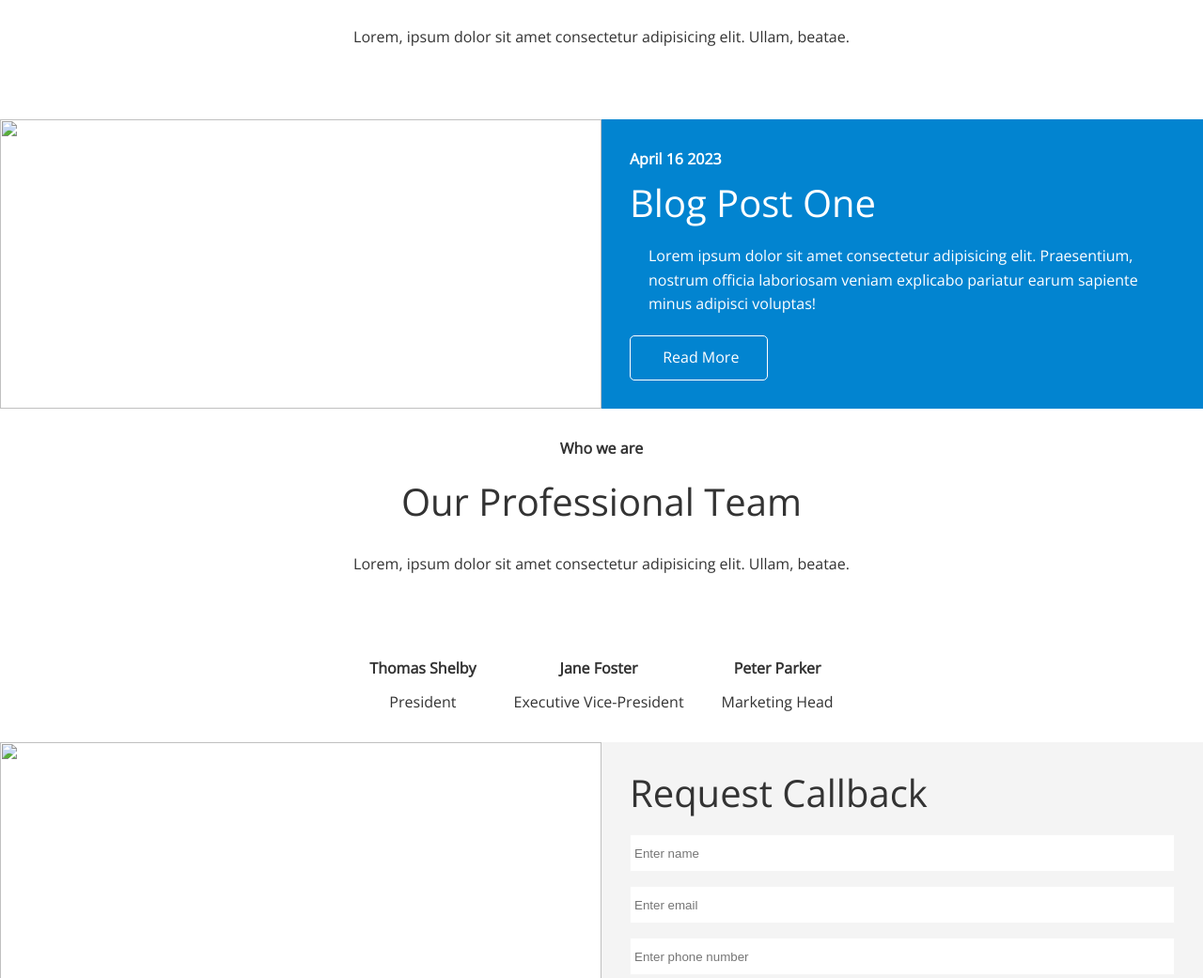
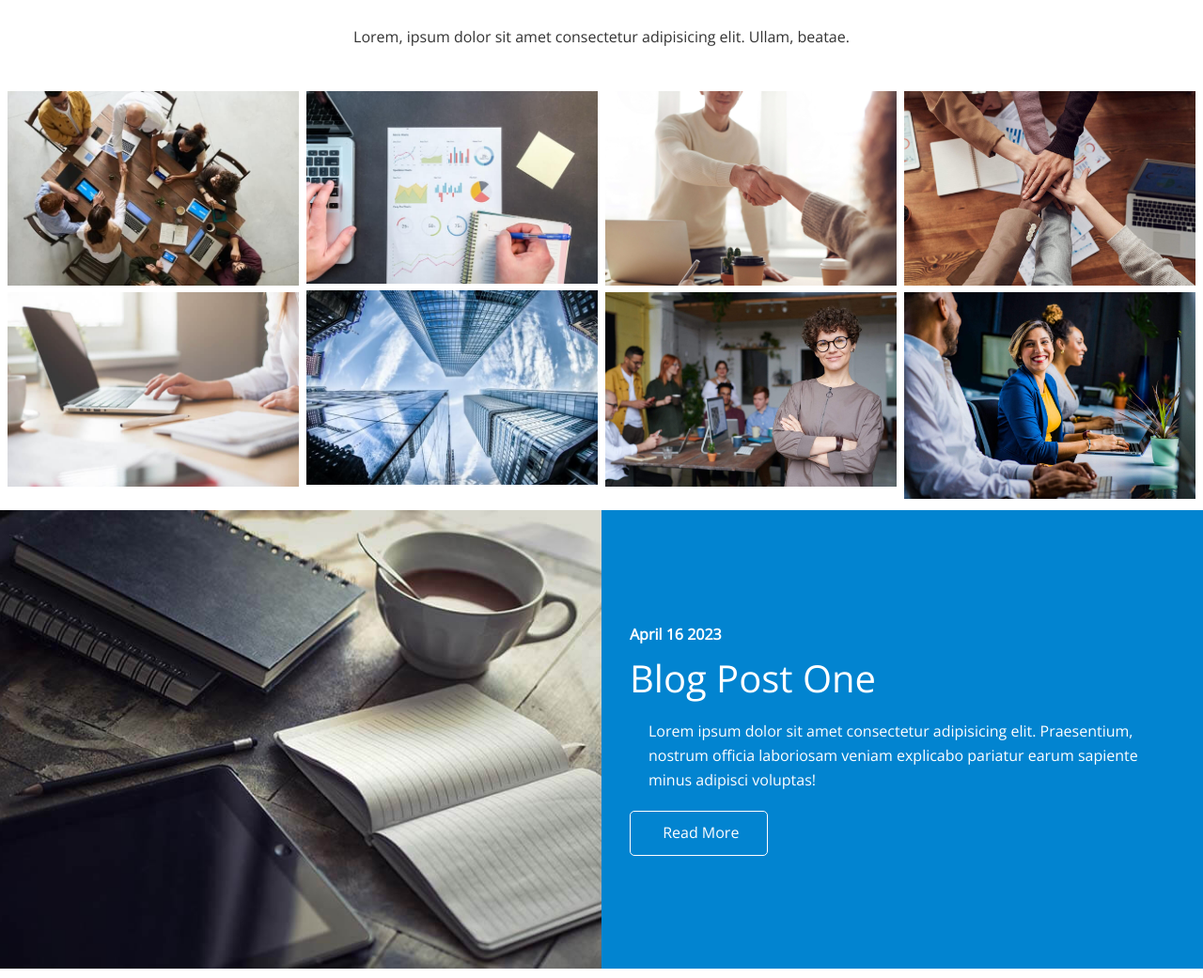
Before and after one commit to Tattwik/FinanceX, a plain HTML site: page index.html in a window 1280 px wide. Shown: the part 1645-2686 px from the top of the page at 94% size. Drawn offline with nearby package versions, Linux system fonts and the light colour scheme; some packages are replaced by stand-ins of ours; a script that the page names is missing; some icons are missing; files whose address does not match are found by name.

Commit message:
Home page of the website

```diff
--- a/index.html
+++ b/index.html
@@ -92,40 +92,40 @@
           </header>
           <div class="row">
               <div class="column">
-                <a href="image_resources/cases/cases1.jpg" data-lightbox = "cases"
+                <a href="cases1.jpg" data-lightbox = "cases"
                 data-title="title-1">
-                <img src="image_resources/cases/cases1.jpg" alt=""></a>
+                <img src="cases1.jpg" alt=""></a>
 
-                <a href="image_resources/cases/cases2.jpg" data-lightbox = "cases"
+                <a href="cases2.jpg" data-lightbox = "cases"
                 data-title="title-2">
-                <img src="image_resources/cases/cases2.jpg" alt=""></a>
+                <img src="cases2.jpg" alt=""></a>
               </div>
               <div class="column">
-                <a href="image_resources/cases/cases3.jpg" data-lightbox = "cases"
+                <a href="cases3.jpg" data-lightbox = "cases"
                 data-title="title-3">
-                <img src="image_resources/cases/cases3.jpg" alt=""></a>
+                <img src="cases3.jpg" alt=""></a>
 
-                <a href="image_resources/cases/cases4.jpg" data-lightbox = "cases"
+                <a href="cases4.jpg" data-lightbox = "cases"
                 data-title="title-4">
-                <img src="image_resources/cases/cases4.jpg" alt=""></a>
+                <img src="cases4.jpg" alt=""></a>
               </div>
               <div class="column">
-                <a href="image_resources/cases/cases5.jpg" data-lightbox = "cases"
+                <a href="cases5.jpg" data-lightbox = "cases"
                 data-title="title-5">
-                <img src="image_resources/cases/cases5.jpg" alt=""></a>
+                <img src="cases5.jpg" alt=""></a>
 
-                <a href="image_resources/cases/cases6.jpg" data-lightbox = "cases"
+                <a href="cases6.jpg" data-lightbox = "cases"
                 data-title="title-6">
-                <img src="image_resources/cases/cases6.jpg" alt=""></a>
+                <img src="cases6.jpg" alt=""></a>
               </div>
               <div class="column">
-                <a href="image_resources/cases/cases7.jpg" data-lightbox = "cases"
+                <a href="cases7.jpg" data-lightbox = "cases"
                 data-title="title-7">
-                <img src="image_resources/cases/cases7.jpg" alt=""></a>
+                <img src="cases7.jpg" alt=""></a>
 
-                <a href="image_resources/cases/cases8.jpg" data-lightbox = "cases"
+                <a href="cases8.jpg" data-lightbox = "cases"
                 data-title="title-8">
-                <img src="image_resources/cases/cases8.jpg" alt=""></a>
+                <img src="cases8.jpg" alt=""></a>
               </div>
 
           </div>
@@ -136,7 +136,7 @@
         <div class="row">
            <div class="column">
               <div class="column-1">
-                  <img src="image_resources/home/blog.jpg" alt="">
+                  <img src="blog.jpg" alt="">
               </div>
            </div>
            <div class="column">
@@ -162,17 +162,17 @@
       </header>
       <div class="flex-items">
         <div>
-          <img src="image_resources/team/person1.jpg" alt="">
+          <img src="person1.jpg" alt="">
           <h4>Thomas Shelby</h4>
           <p>President</p>
         </div>
         <div>
-          <img src="image_resources/team/person2.jpg" alt="">
+          <img src="person2.jpg" alt="">
           <h4>Jane Foster</h4>
           <p>Executive Vice-President</p>
         </div>
         <div>
-          <img src="image_resources/team/person3.jpg" alt="">
+          <img src="person3.jpg" alt="">
           <h4>Peter Parker</h4>
           <p>Marketing Head</p>
         </div>
@@ -184,7 +184,7 @@
     <div class="row">
        <div class="column">
           <div class="column-1">
-              <img src="image_resources/home/contact.jpg" alt="">
+              <img src="contact.jpg" alt="">
           </div>
        </div>
        <div class="column">
```
